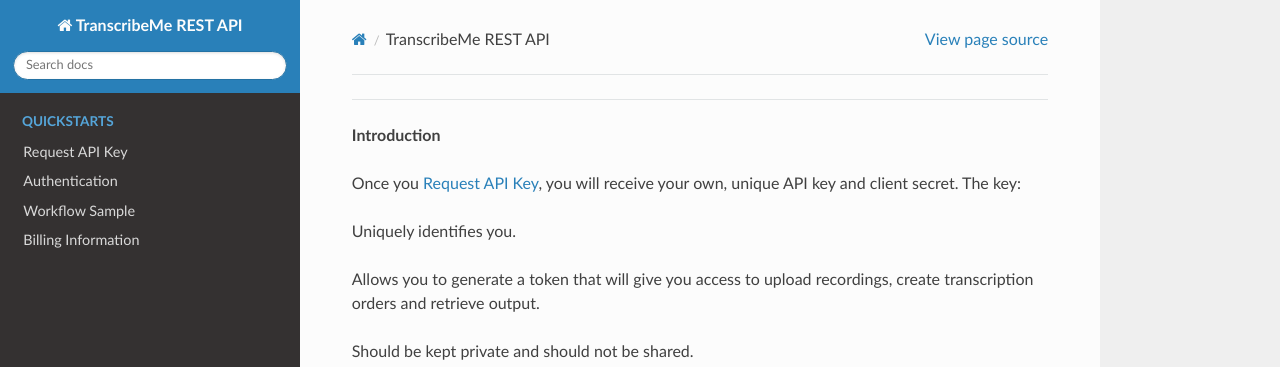
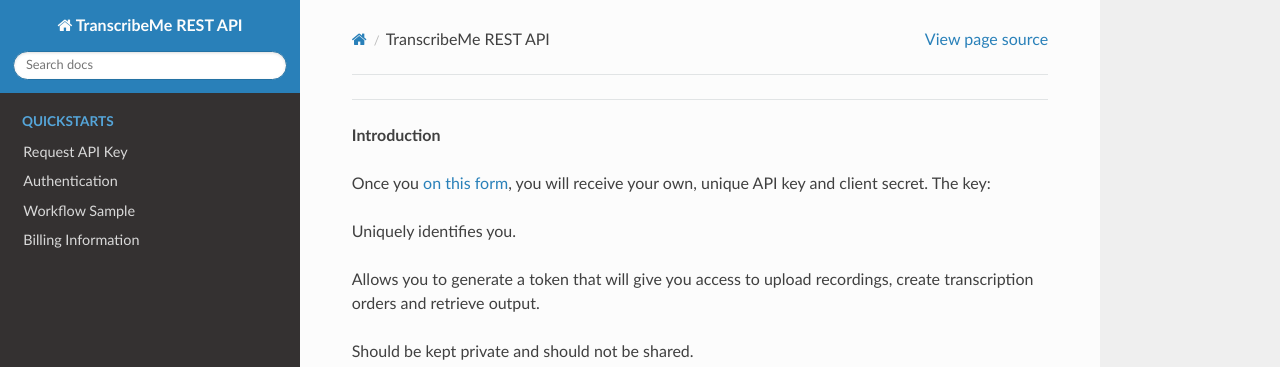
Before and after one commit to TranscribeMe/Docs, a Sphinx documentation site: the page built from docs/index.rst, in a window 1280 px wide and 1193 px high. Shown: the top 367 px of the window. Built offline with Sphinx 7.4.7 and the Read the Docs theme 2.0.0, drawn with Linux system fonts in a browser that asks for light colours.

Commit message:
Update index.rst

```diff
--- a/docs/index.rst
+++ b/docs/index.rst
@@ -7,7 +7,11 @@
 
 **Introduction**
 
-Once you :doc:`quickstarts/3_api_request`, you will receive your own, unique API key and client secret. The key:
+Once you |location_link|, you will receive your own, unique API key and client secret. The key:
+
+.. |location_link| raw:: html
+
+   <a href="https://api-docs.transcribeme.com/en/latest/quickstarts/3_api_request.html">on this form</a>
 
 1. Uniquely identifies you.
 2. Allows you to generate a token that will give you access to upload recordings, create transcription orders and retrieve output.
```
